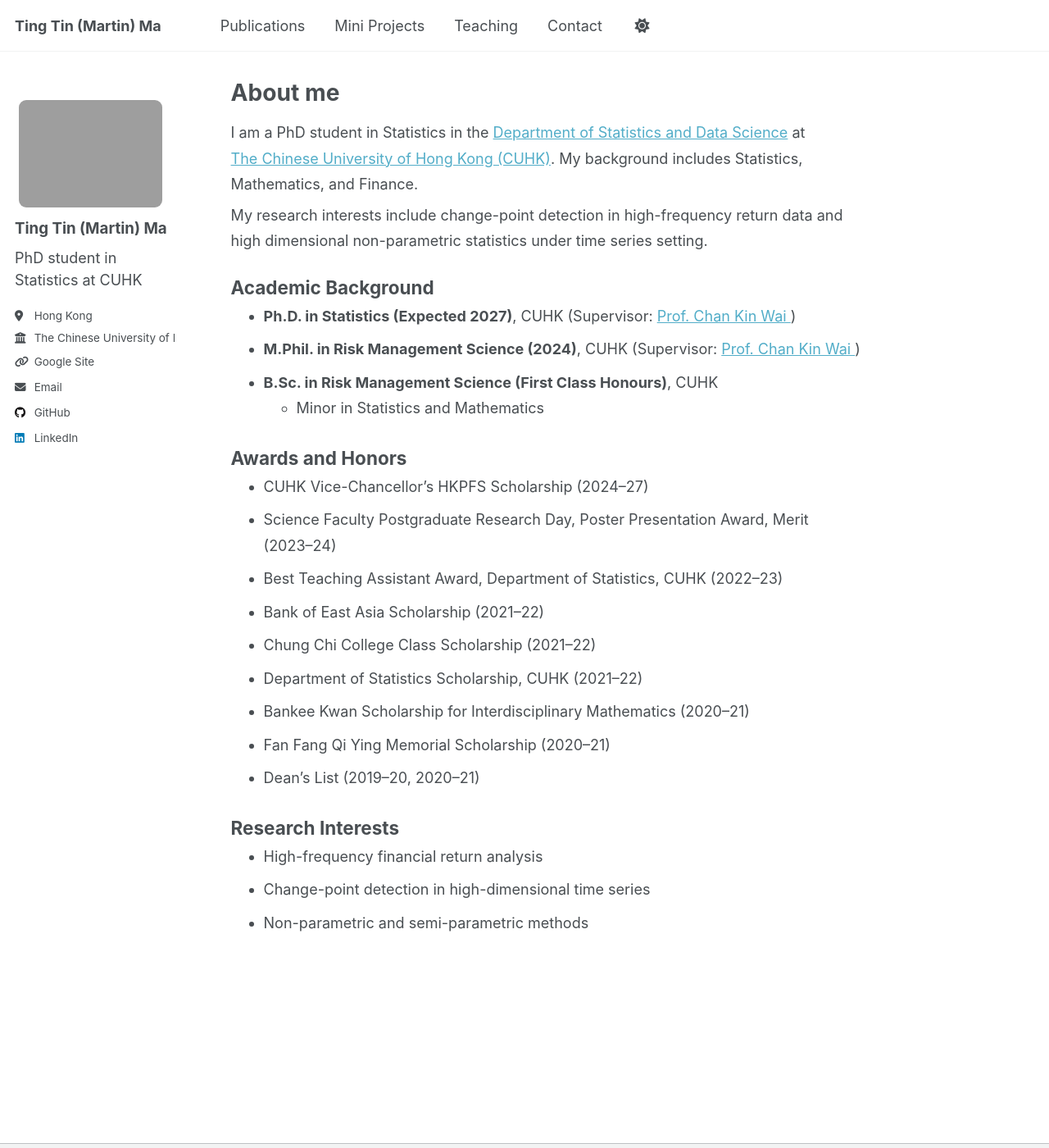
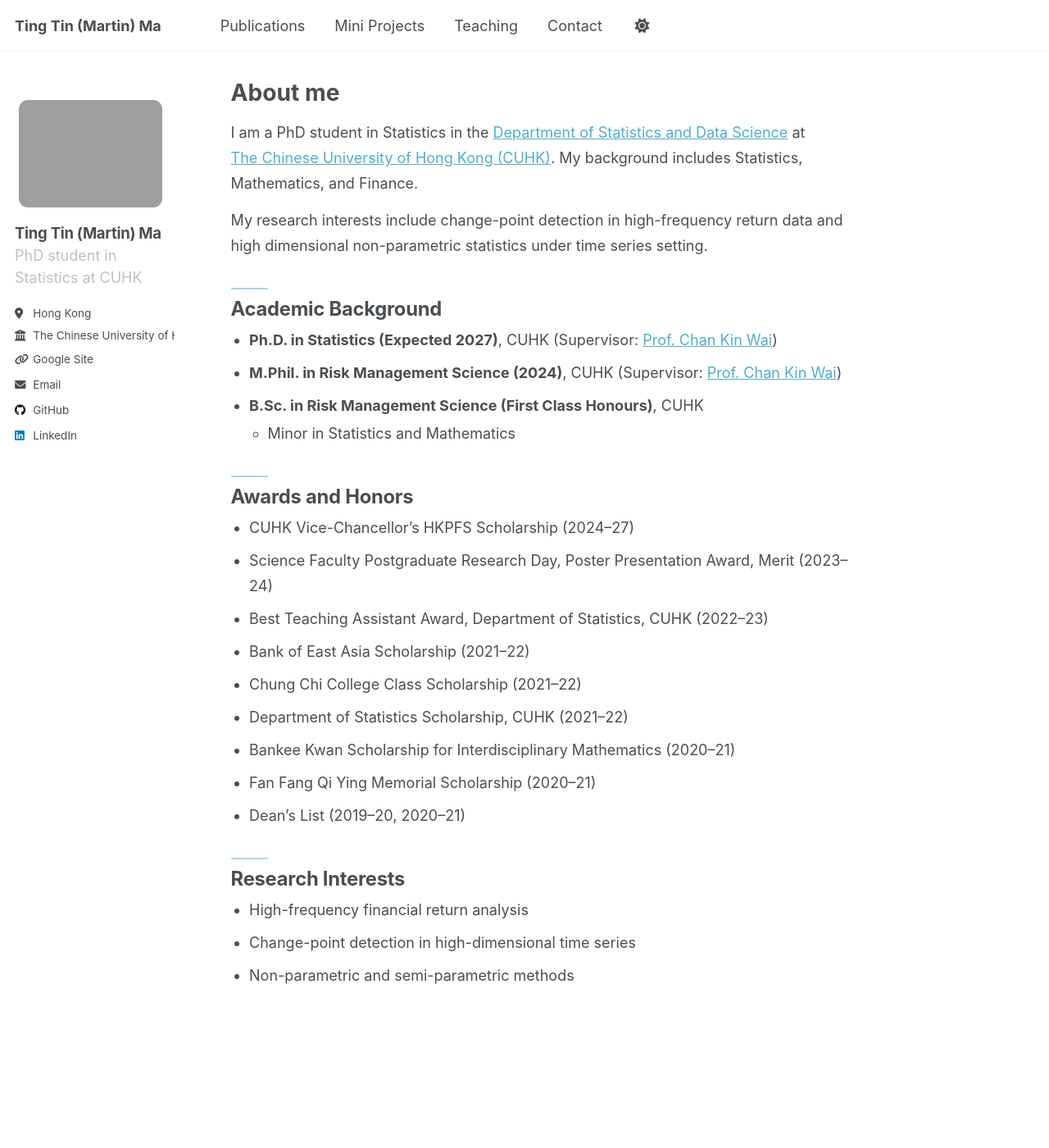
Before and after one commit to martinmtt0902/martinmtt0902.github.io, a Jekyll site: the page built from _pages/about.md, in a window 1280 px wide and 1400 px high. Shown: the whole window at 82% size. Built offline with Jekyll 4.4.1, drawn with Linux system fonts in a browser that asks for light colours; a script that is not in the unit is left out.

Commit message:
Apply modern professional visual refresh

```diff
--- a/_pages/about.md
+++ b/_pages/about.md
@@ -11,49 +11,28 @@ I am a PhD student in Statistics in the [Department of Statistics and Data Scien
 [The Chinese University of Hong Kong (CUHK)](https://www.cuhk.edu.hk/). My background includes Statistics, Mathematics, and Finance.
 
 My research interests include change-point detection in high-frequency return data and high dimensional non-parametric statistics under time series setting.
-<li style="list-style-type: none; height: 0.5rem;"></li>
-<h2 style="margin-top: 1.25rem; margin-bottom: 0.25rem;">Academic Background</h2>
 
-<ul style="margin-top: 0.25rem; margin-bottom: 1rem;">
-  <li><strong>Ph.D. in Statistics (Expected 2027)</strong>, CUHK
-  (Supervisor:
-  <a href="https://sites.google.com/site/kcwanchkeith/home" target="_blank" rel="noopener">
-    Prof. Chan Kin Wai
-  </a>)
-</li>
- <li><strong>M.Phil. in Risk Management Science (2024)</strong>, CUHK
-  (Supervisor:
-  <a href="https://sites.google.com/site/kcwanchkeith/home" target="_blank" rel="noopener">
-    Prof. Chan Kin Wai
-  </a>)
-</li>
-  <li><strong>B.Sc. in Risk Management Science (First Class Honours)</strong>, CUHK
-      <ul>
-        <li>Minor in Statistics and Mathematics</li>
-      </ul>
-  </li>
-</ul>
+## Academic Background
 
-<li style="list-style-type: none; height: 0.5rem;"></li>
-<h2 style="margin-top: 1.25rem; margin-bottom: 0.25rem;">Awards and Honors</h2>
+- **Ph.D. in Statistics (Expected 2027)**, CUHK (Supervisor: [Prof. Chan Kin Wai](https://sites.google.com/site/kcwanchkeith/home))
+- **M.Phil. in Risk Management Science (2024)**, CUHK (Supervisor: [Prof. Chan Kin Wai](https://sites.google.com/site/kcwanchkeith/home))
+- **B.Sc. in Risk Management Science (First Class Honours)**, CUHK
+  - Minor in Statistics and Mathematics
 
-<ul style="margin-top: 0.25rem; margin-bottom: 1rem;">
-  <li>CUHK Vice-Chancellor’s HKPFS Scholarship (2024–27)</li>
-  <li>Science Faculty Postgraduate Research Day, Poster Presentation Award, Merit (2023–24)</li>
-  <li>Best Teaching Assistant Award, Department of Statistics, CUHK (2022–23)</li>
-  <li>Bank of East Asia Scholarship (2021–22)</li>
-  <li>Chung Chi College Class Scholarship (2021–22)</li>
-  <li>Department of Statistics Scholarship, CUHK (2021–22)</li>
-  <li>Bankee Kwan Scholarship for Interdisciplinary Mathematics (2020–21)</li>
-  <li>Fan Fang Qi Ying Memorial Scholarship (2020–21)</li>
-  <li>Dean’s List (2019–20, 2020–21)</li>
-</ul>
+## Awards and Honors
 
-<li style="list-style-type: none; height: 0.5rem;"></li>
-<h2 style="margin-top: 1.25rem; margin-bottom: 0.25rem;">Research Interests</h2>
+- CUHK Vice-Chancellor’s HKPFS Scholarship (2024–27)
+- Science Faculty Postgraduate Research Day, Poster Presentation Award, Merit (2023–24)
+- Best Teaching Assistant Award, Department of Statistics, CUHK (2022–23)
+- Bank of East Asia Scholarship (2021–22)
+- Chung Chi College Class Scholarship (2021–22)
+- Department of Statistics Scholarship, CUHK (2021–22)
+- Bankee Kwan Scholarship for Interdisciplinary Mathematics (2020–21)
+- Fan Fang Qi Ying Memorial Scholarship (2020–21)
+- Dean’s List (2019–20, 2020–21)
 
-<ul style="margin-top: 0.25rem; margin-bottom: 1rem;">
-  <li>High-frequency financial return analysis</li>
-  <li>Change-point detection in high-dimensional time series</li>
-  <li>Non-parametric and semi-parametric methods</li>
-</ul>
+## Research Interests
+
+- High-frequency financial return analysis
+- Change-point detection in high-dimensional time series
+- Non-parametric and semi-parametric methods
--- a/_sass/_custom.scss
+++ b/_sass/_custom.scss
@@ -1,31 +1,51 @@
 /* ==========================================================================
-   Professional profile refresh
+   Modern professional refresh
    ========================================================================== */
 
+html {
+  --global-link-color: #3f7f93;
+  --global-link-color-hover: #2f6170;
+  --global-link-color-visited: #59798c;
+  --global-border-color: rgba(72, 97, 112, 0.2);
+}
+
+html[data-theme="dark"] {
+  --global-link-color: #7bb3c2;
+  --global-link-color-hover: #9cc8d3;
+  --global-link-color-visited: #88bcca;
+  --global-border-color: rgba(167, 193, 202, 0.2);
+}
+
 .page__content {
-  padding-top: 5px !important;
+  padding-top: 6px !important;
 
   h2,
   h3 {
-    margin-top: 12px !important;
-    margin-bottom: 4px !important;
+    margin-top: 1.5rem !important;
+    margin-bottom: 0.45rem !important;
     padding-top: 0 !important;
-    padding-bottom: 2px !important;
+    padding-bottom: 0 !important;
     border-bottom: 0;
+    letter-spacing: -0.01em;
   }
 
   p,
   li {
-    line-height: 1.75;
+    line-height: 1.72;
   }
 
   p {
-    margin-bottom: 6px !important;
+    margin-bottom: 0.75rem !important;
   }
 
   ul {
-    margin-top: 0 !important;
-    margin-bottom: 10px !important;
+    margin-top: 0.15rem !important;
+    margin-bottom: 1rem !important;
+    padding-left: 1.25rem;
+  }
+
+  li + li {
+    margin-top: 0.25rem;
   }
 
   h2 + p,
@@ -34,6 +54,28 @@
   h3 + ul {
     margin-top: 0 !important;
   }
+}
+
+.page__content > :first-child {
+  margin-top: 0 !important;
+}
+
+.page__content > h2 {
+  position: relative;
+  margin-top: 1.8rem !important;
+  padding-top: 0.2rem !important;
+  font-size: 1.32rem;
+}
+
+.page__content > h2::before {
+  content: "";
+  display: block;
+  width: 2.5rem;
+  height: 2px;
+  margin-bottom: 0.55rem;
+  border-radius: 999px;
+  background: var(--global-link-color);
+  opacity: 0.5;
 }
 
 .sidebar,
@@ -57,35 +99,66 @@
 }
 
 .author__avatar img {
+  box-shadow: none !important;
+
   @include breakpoint($large) {
     max-width: 185px;
-    border-radius: 14px;
+    border-radius: 16px;
     border: 0;
   }
 }
 
 .author__content {
+  margin-top: 0.8rem;
   font-size: 1rem;
 
   @include breakpoint($large) {
-    font-size: 1.04rem;
+    font-size: 1.03rem;
   }
 }
 
+.author__name {
+  margin-bottom: 0.3rem;
+  font-size: 1.35rem;
+  letter-spacing: -0.015em;
+}
+
 .author__bio {
+  margin-top: 0.15rem;
   font-size: 0.98rem !important;
+  line-height: 1.55;
+  color: var(--global-text-color-light);
 
   @include breakpoint($large) {
     font-size: 1rem !important;
   }
 }
 
+.author__urls-wrapper {
+  margin-top: 0.9rem;
+}
+
 .author__urls {
+  margin-top: 0.35rem;
   font-size: 0.94rem;
+  line-height: 1.55;
 
   @include breakpoint($large) {
     font-size: 1rem;
   }
+}
+
+.author__urls li {
+  margin-bottom: 0.38rem;
+}
+
+.author__urls a {
+  text-decoration-thickness: 0.08em;
+  text-underline-offset: 0.14em;
+}
+
+.author__urls .icon-pad-right {
+  width: 1.15em;
 }
 
 .professional-home,
@@ -98,9 +171,9 @@
 .profile-card {
   padding: 1.2rem 1.25rem;
   border: 1px solid var(--global-border-color);
-  border-radius: 18px;
+  border-radius: 14px;
   background: var(--global-bg-color);
-  box-shadow: 0 12px 28px rgba(0, 0, 0, 0.04);
+  box-shadow: 0 8px 20px rgba(19, 37, 44, 0.045);
 }
 
 .profile-section h2,
@@ -210,7 +283,7 @@
   margin-top: 1rem;
   overflow: hidden;
   border: 1px solid var(--global-border-color);
-  border-radius: 18px;
+  border-radius: 14px;
 
   iframe {
     display: block;
@@ -220,9 +293,16 @@
 .archive__item {
   padding: 1rem 1.1rem;
   border: 1px solid var(--global-border-color);
-  border-radius: 16px;
+  border-radius: 14px;
   background: var(--global-bg-color);
-  box-shadow: 0 10px 24px rgba(0, 0, 0, 0.03);
+  box-shadow: 0 8px 18px rgba(19, 37, 44, 0.04);
+  transition: border-color 0.18s ease, box-shadow 0.18s ease, transform 0.18s ease;
+}
+
+.archive__item:hover {
+  border-color: rgba(63, 127, 147, 0.28);
+  box-shadow: 0 10px 22px rgba(19, 37, 44, 0.06);
+  transform: translateY(-1px);
 }
 
 .archive__item-title {
@@ -269,7 +349,7 @@
   margin-bottom: 1rem;
   padding: 0.95rem 1rem;
   border: 1px solid var(--global-border-color);
-  border-radius: 16px;
+  border-radius: 14px;
   background: var(--global-bg-color);
 
   @include breakpoint($medium) {
@@ -305,7 +385,7 @@
 
 html[data-theme="dark"] {
   .project-meta {
-    background: rgba(255, 255, 255, 0.02);
+    background: rgba(255, 255, 255, 0.025);
   }
 }
 
@@ -318,11 +398,16 @@ html[data-theme="dark"] {
   .profile-section,
   .profile-card,
   .archive__item {
-    box-shadow: 0 12px 28px rgba(0, 0, 0, 0.18);
+    box-shadow: 0 10px 24px rgba(0, 0, 0, 0.18);
   }
 
   .profile-kicker {
     color: #7cc2d5;
+  }
+
+  .archive__item:hover {
+    border-color: rgba(123, 179, 194, 0.35);
+    box-shadow: 0 12px 26px rgba(0, 0, 0, 0.22);
   }
 }
 
```
